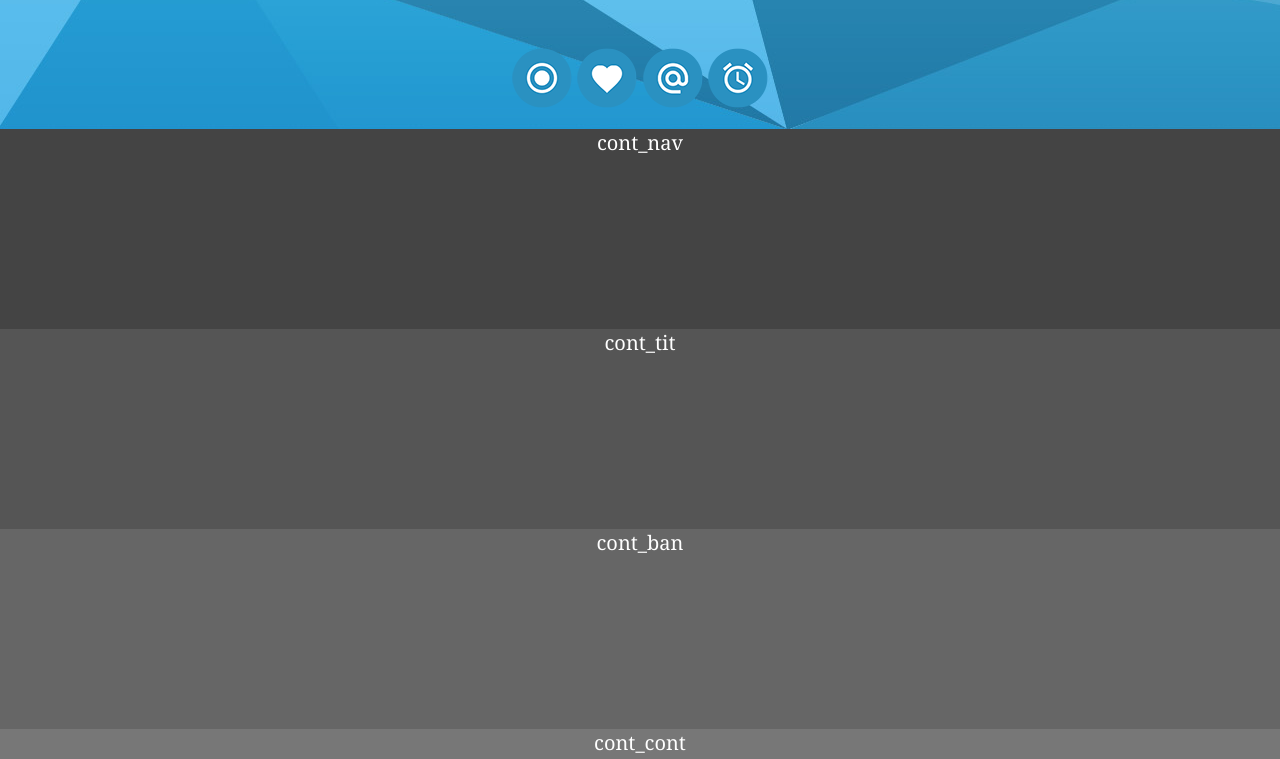
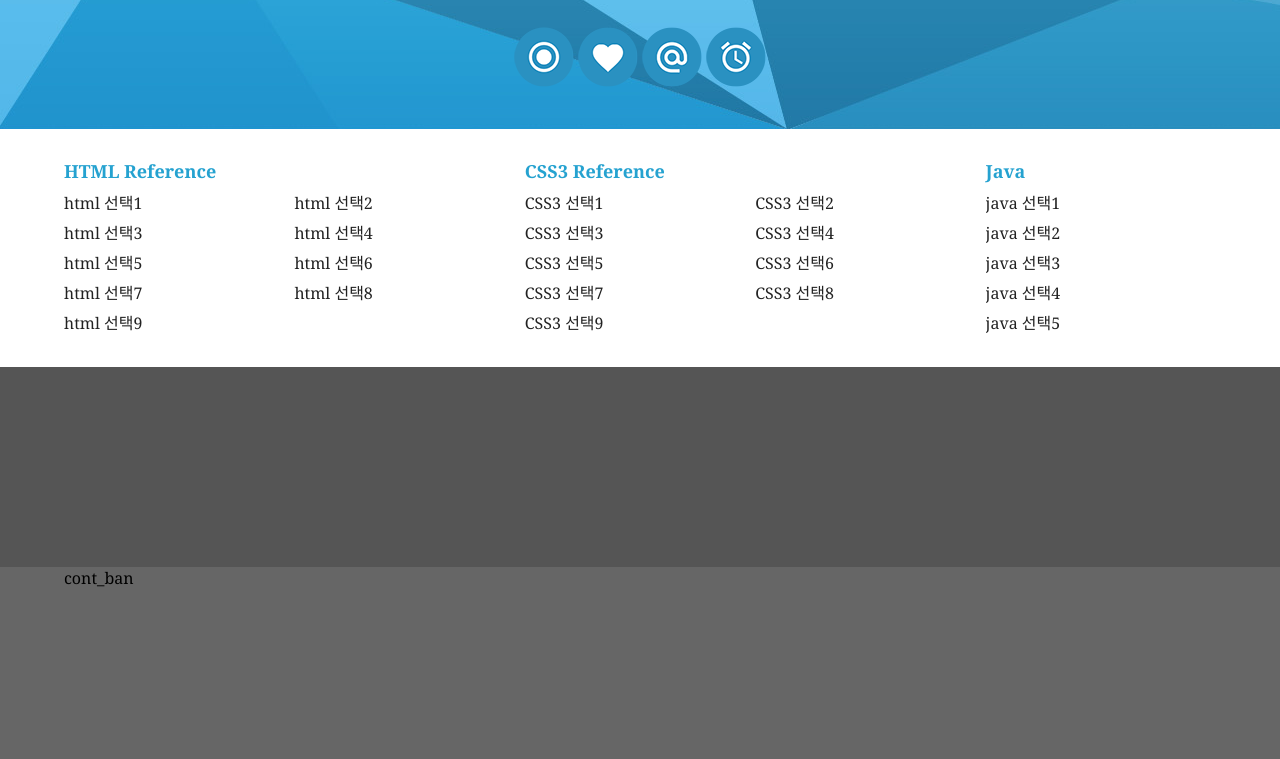
Before and after one commit to gshscs2011/webstoryboy, a plain HTML site: page index.html in a window 1280 px wide. Shown: the part 196-955 px from the top of the page. Drawn offline with Linux system fonts and the light colour scheme.

Commit message:
css float, > first-child , :last-child

```diff
--- a/css/reset.css
+++ b/css/reset.css
@@ -18,6 +18,11 @@ a:hover{
 body, input, textarea, select, button, table{
     font-family:Georgia, 'Times New Roman', Times, serif;
 }
+/* 블릿기호 초기화 */
+dl, ul, li, ol, menu{
+    list-style: none;
+}
+
 
 /* image background 이미지 대체적용 IR 효과 */
 .ir_pm{
--- a/css/style.css
+++ b/css/style.css
@@ -21,10 +21,7 @@
 /* 레이아웃 */
 #warp {
 
-    margin:0 auto;
-    font-size: 20px;
-    text-align: center;
-    color:#fff;
+
 }
 #header {
 
@@ -33,7 +30,6 @@
 }
 #contents {
 
-    background: #222222;
 }
 #footer {
 
@@ -42,7 +38,7 @@
 }
 
 /* 컨텐츠 레이아웃 */
-#cont_nav{height: 200px;background: #444444;}
+#cont_nav{}
 #cont_tit{height: 200px;background: #555555;}
 #cont_ban{height: 200px;background: #666666;}
 #cont_cont{height: 200px;background: #777777;}
@@ -53,7 +49,7 @@
 
 /* 헤더 */
 /* text는 주로 인라인형태, 박스형태는 블락형태 */
-.header{}
+
 .header .header-menu{text-align: right;}
 .header .header-menu a{ color:#fff; padding : 10px 0; display:inline-block ;}
 .header .header-menu a:hover { color:#660000;}
@@ -110,3 +106,29 @@
 .header .header-icon a.icon4:hover{
     background-position: -60px -180px;
 }
+/* float:left 로 인한 영역 깨짐(height:0) 방지법
+1. 깨지는 영역에 똑같이:left를 사용한다.(좋지 않음)
+2. float의 성질을 차단하는 clear:both; 를사용한다. (잘 사용하지 않음)
+3. float을 사용한 상위박스한테 overflow:hidden을 사용 -> 현재 많이 사용
+4. clearfix를 사용합니다. 가장 좋은 방법
+*/
+/* 전체 메뉴 */
+
+.nav {overflow: hidden; padding: 30px 0;}
+.nav > div {
+    float:left;
+    width: 40%;
+}
+.nav > div:last-child{
+    width: 20%;
+}
+.nav >div.last {
+    width: 20%;
+}
+.nav > div h3 {font-size:18px; color:#25a2d0 ; margin-bottom: 4px;}
+
+.nav > div ol{ overflow: hidden;}
+.nav > div ol li{ float: left; width: 50%; margin : 3px 0;}
+.nav > div ol li a:hover{ text-decoration: underline;}
+
+.nav > div.last ol li { width:100%;}
--- a/index.html
+++ b/index.html
@@ -59,10 +59,59 @@
 
         <div id="contents">
             <div id="cont_nav">
-                <div class="container">cont_nav</div>
+                <div class="container">
+                    <h2 class="ir_su">전체메뉴</h2>
+                    <div class="nav">
+                        <div class>
+                            <h3>HTML Reference</h3>
+                            <ol>
+                                <li><a href="#">html 선택1</a></li>
+                                <li><a href="#">html 선택2</a></li>
+                                <li><a href="#">html 선택3</a></li>
+                                <li><a href="#">html 선택4</a></li>
+                                <li><a href="#">html 선택5</a></li>
+                                <li><a href="#">html 선택6</a></li>
+                                <li><a href="#">html 선택7</a></li>
+                                <li><a href="#">html 선택8</a></li>
+                                <li><a href="#">html 선택9</a></li>
+                            </ol>
+                        </div>
+                        <div class>
+                            <h3>CSS3 Reference</h3>
+                            <ol>
+                                <li><a href="#">CSS3 선택1</a></li>
+                                <li><a href="#">CSS3 선택2</a></li>
+                                <li><a href="#">CSS3 선택3</a></li>
+                                <li><a href="#">CSS3 선택4</a></li>
+                                <li><a href="#">CSS3 선택5</a></li>
+                                <li><a href="#">CSS3 선택6</a></li>
+                                <li><a href="#">CSS3 선택7</a></li>
+                                <li><a href="#">CSS3 선택8</a></li>
+                                <li><a href="#">CSS3 선택9</a></li>
+                            </ol>
+                        </div>
+                        <div class="last">
+                            <h3>Java</h3>
+                            <ol>
+                                <li><a href="#">java 선택1</a></li>
+                                <li><a href="#">java 선택2</a></li>
+                                <li><a href="#">java 선택3</a></li>
+                                <li><a href="#">java 선택4</a></li>
+                                <li><a href="#">java 선택5</a></li>
+
+                            </ol>
+                        </div>
+                    </div>
+
+
+                </div>
             </div>
             <div id="cont_tit">
-                <div class="container">cont_tit</div>
+                <div class="container">
+
+
+
+                </div>
             </div>
             <div id="cont_ban">
                 <div class="container">cont_ban</div>
```
